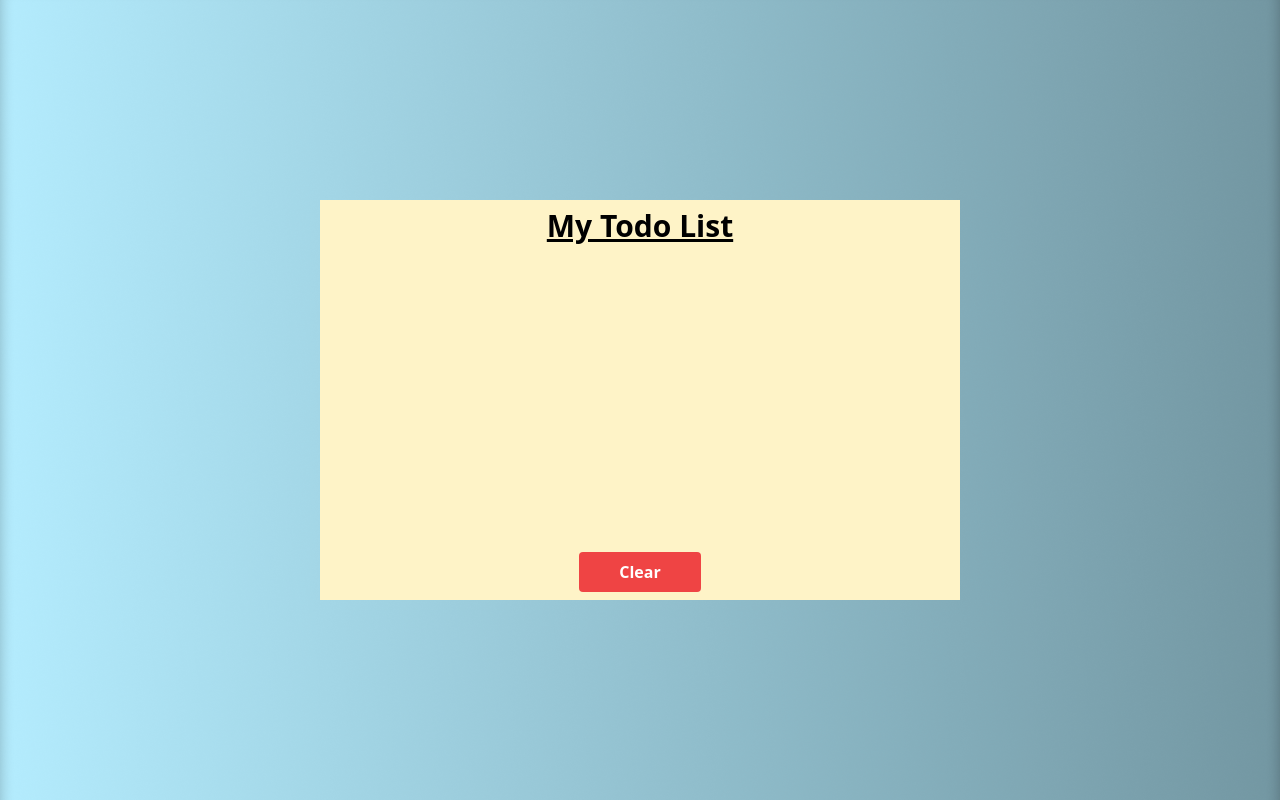
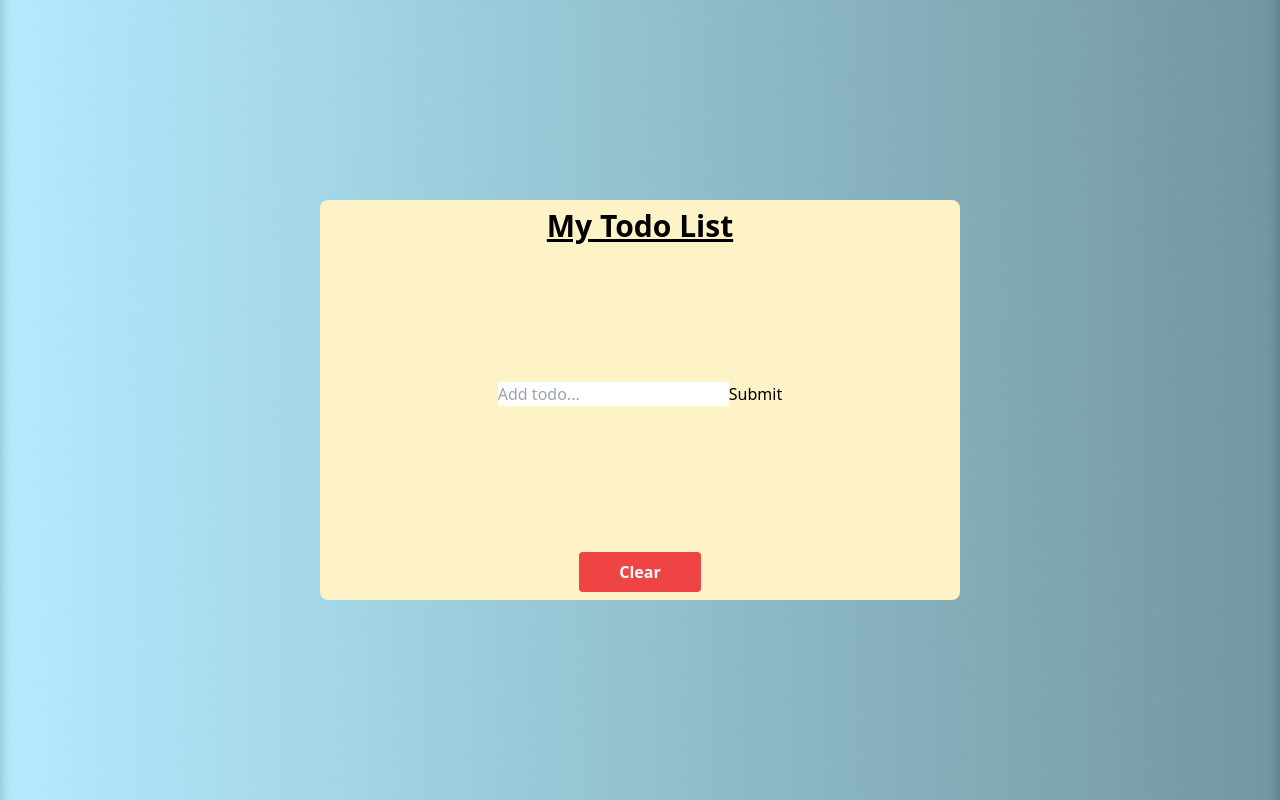
Before and after one commit to gurdip-bath/todoapp, a React (Vite) app: page / in a window 1280 px wide. Built offline with nearby package versions, Linux system fonts and the light colour scheme.

Commit message:
render child to card component

```diff
--- a/src/App.jsx
+++ b/src/App.jsx
@@ -1,7 +1,7 @@
 import React from 'react'
 import bg from './assets/background.png'
 import Card from './components/Card'
-
+import AddTodoForm from './components/AddToDoForm'
 
 function App() {
 
@@ -9,10 +9,12 @@ function App() {
     <>
     <div style={{ backgroundImage: `url(${bg})` }}  className="h-screen w-screen bg-no-repeat bg-cover bg-center">
       <div className = "container mx-auto flex items-center justify-center h-screen" >
-        <Card  />
-
+        <Card >
+        <AddTodoForm />
+        </Card>
       </div>
     </div>
+
     </>
   )
 }
--- a/src/components/AddToDoForm.js
+++ b/src/components/AddToDoForm.jsx
@@ -33,3 +33,5 @@ const AddTodoForm = () => {
 		</form>
 	);
 };
+
+export default AddTodoForm;
--- a/src/components/Card.jsx
+++ b/src/components/Card.jsx
@@ -1,13 +1,16 @@
-const Card = () => {
+const Card = ({ children }) => {
   return (
-    <div className = "w-1/2 h-1/2 bg-amber-100 shadow-2x1 rounded-1g p-2 items-center flex flex-col space-y-10 justify-between">
-    <div>
-      <h1 className = "text-3xl font-semibold underline">My Todo List</h1>
+    <div className="w-1/2 h-1/2 bg-amber-100 shadow-2x1 rounded-lg p-2 items-center flex flex-col space-y-10 justify-between">
+      <div>
+        <h1 className="text-3xl font-semibold underline">My Todo List</h1>
+      </div>
+      {/* Render the children inside the card */}
+      {children}
+      <button className="bg-red-500 hover:bg-red-700 text-white font-bold py-2 px-10 rounded focus:outline-none focus:shadow-outline">
+        Clear
+      </button>
     </div>
-    <button className = "bg-red-500 hover:bg-red-700 text-white font-bold py-2 px-10 rounded focus: outline-none focus:shadow-outline" > Clear
-    </button>
-    </div>
-  )
-}
+  );
+};
 
-export default Card
+export default Card;
--- a/src/components/TodoItems.js
+++ b/src/components/TodoItems.js
@@ -1,12 +1,25 @@
 import React from 'react';
 import { useDispatch } from 'react-redux';
+import { toggleComplete } from '../store/redux/todoSlice';
 
 const TodoItem = ({ id, title, completed }) => {
+    const dispatch= useDispatch();
+
+    const handleCompleteClick = () => {
+        dispatch(toggleComplete({
+            id:id, completed: !completed
+        }))
+    }
+
 	return (
 		<li className={`list-group-item ${completed && 'list-group-item-success'}`}>
 			<div className='d-flex justify-content-between'>
 				<span className='d-flex align-items-center'>
-					<input type='checkbox' className='mr-3' checked={completed}></input>
+					<input type='checkbox'
+                    className='mr-3'
+                    checked={completed}>
+                    onChange={handleCompleteClick}
+                    </input>
 					{title}
 				</span>
 				<button className='btn btn-danger'>Delete</button>
```
